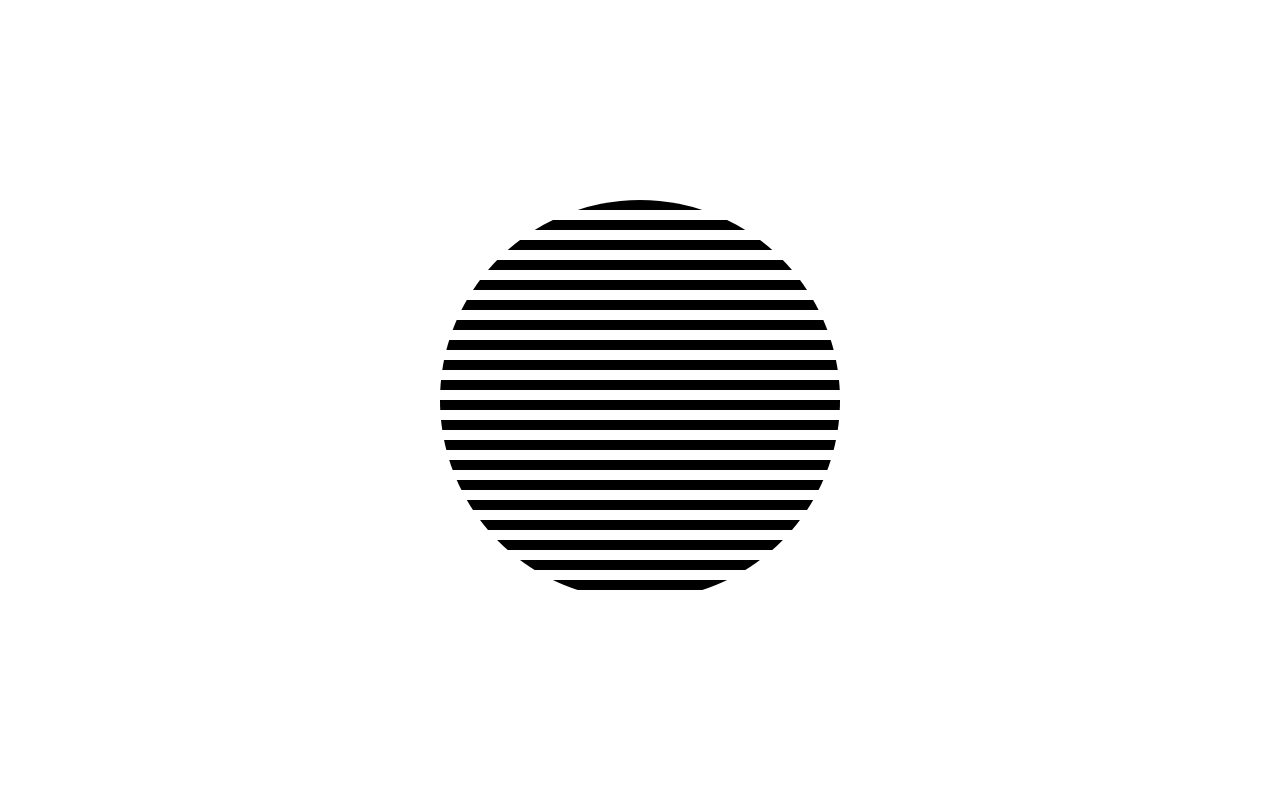
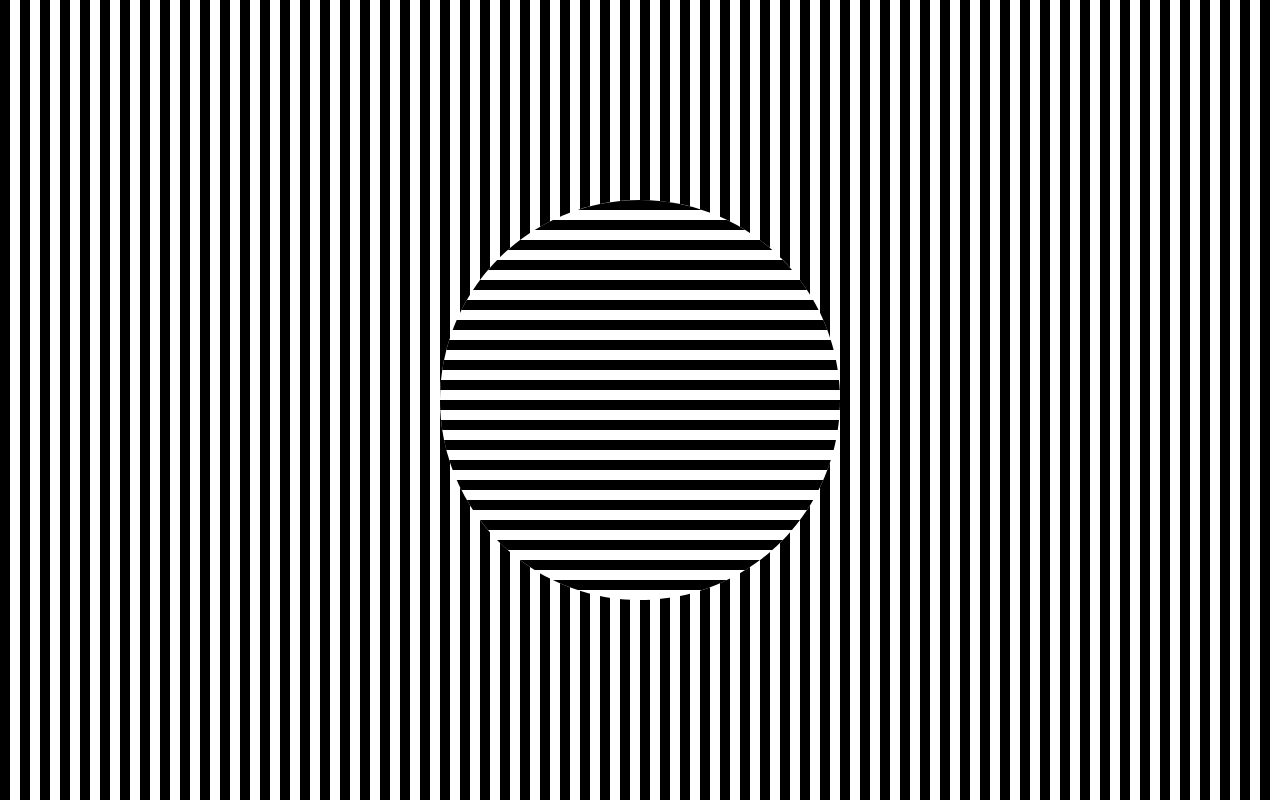
Before and after one commit to ize202/Sol-Lewitt-Art-using-D3, a plain HTML site: page index.html in a window 1280 px wide. Drawn offline with nearby package versions, Linux system fonts and the light colour scheme.

Commit message:
Completed Sol LeWitt Art using D3.js

```diff
--- a/index.html
+++ b/index.html
@@ -19,21 +19,10 @@
         const height = innerHeight;
 
         // SVG
-
         const svg = d3.select("body").append("svg").attr("width", width).attr("height", height);
 
-
+        // Rectangles
         const n = 100;
-        // const marks = [];
-        // for (let i = 0; i < n; i++){
-        //     marks.push({
-        //         y: i * 20,
-        //         width: width,
-        //         height: '10',
-        //         mask: 'url(#circle-mask)'
-        //     });
-        // }
-        console.log(d3.range(5));
 
         svg
         .selectAll("rect")
@@ -42,16 +31,24 @@
         .attr('y', (d) => d * 20)
         .attr('width', width)
         .attr('height', 10)
+        .attr('class', 'horizontal')
         .attr('mask', 'url(#circle-mask)')
+
+        svg
+        .selectAll("rect.vertical")
+        .data(d3.range(n))
+        .join("rect")
+        .attr('x', (d) => d * 20)
+        .attr('width', 10)
+        .attr('height', height)
+        .attr('class', 'vertical')
+        .attr('mask', 'url(#circle-mask-2)')
+
+        // Mask 1
 
         const mask = svg
         .append('mask')
         .attr('id', 'circle-mask')
-        // .append('circle')
-        // .attr('cx', width / 2)
-        // .attr('cy', height / 2)
-        // .attr('r', 100)
-        // .attr('fill', 'white')
 
         mask
         .append('rect')
@@ -65,6 +62,25 @@
         .attr('cy', height / 2)
         .attr('r', 200)
         .attr('fill', 'white')
+
+        // Mask 2
+
+        const mask2 = svg
+        .append('mask')
+        .attr('id', 'circle-mask-2')
+
+        mask2
+        .append('rect')
+        .attr('width', width)
+        .attr('height', height)
+        .attr('fill', 'white')
+
+        mask2
+        .append('circle')
+        .attr('cx', width / 2)
+        .attr('cy', height / 2)
+        .attr('r', 200)
+        .attr('fill', 'black')
     </script>
 
 </body>
```
